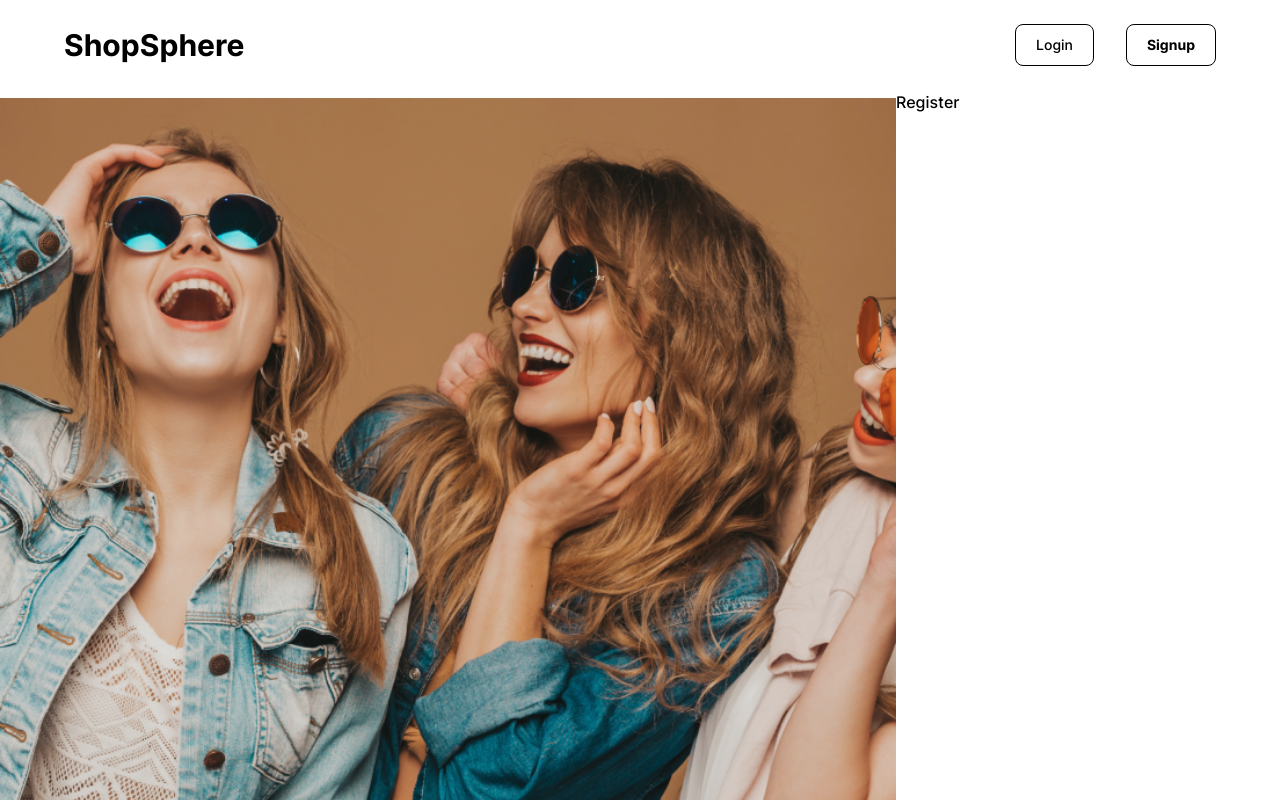
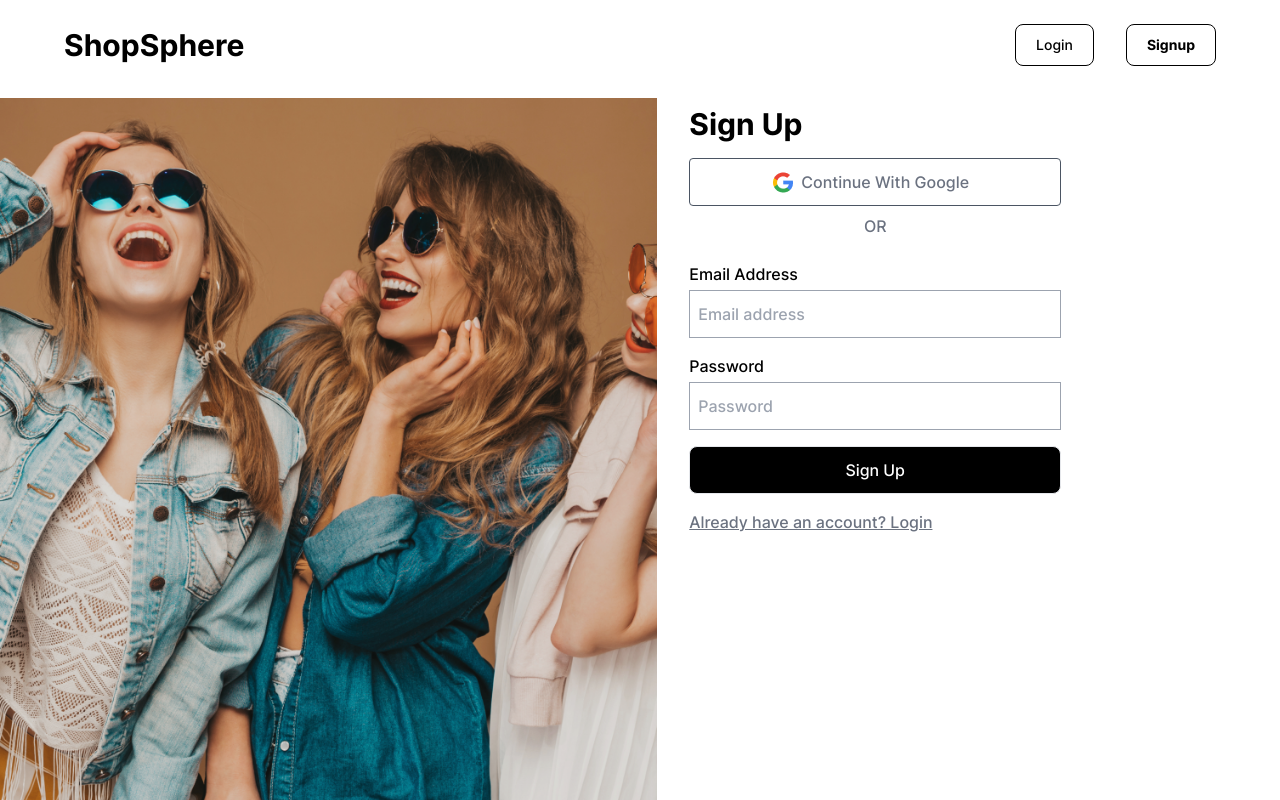
Before and after one commit to ajitkumar20/ShopSphere, a React (Vite) app in the folder shopsphere-frontend/: page /v1/register in a window 1280 px wide. Shown: the top 800 px of the page. Built offline with nearby package versions, Linux system fonts and the light colour scheme.

Commit message:
Integrated register api in frotend

```diff
--- a/shopsphere-frontend/src/App.jsx
+++ b/shopsphere-frontend/src/App.jsx
@@ -15,7 +15,7 @@ function App() {
   const dispatch = useDispatch();
 
   useEffect(() => {
-    //dispatch(setLoading(true));
+    dispatch(setLoading(true));
     fetchCategories()
       .then((res) => {
         dispatch(loadCategories(res));
--- a/shopsphere-frontend/src/api/authentication.js
+++ b/shopsphere-frontend/src/api/authentication.js
@@ -14,3 +14,31 @@ export const loginAPI = async (body)=>{
         throw new Error(err);
     }
 }
+
+export const registerAPI = async (body)=>{
+    const url = API_BASE_URL + '/api/auth/register';
+    try{
+        const response = await axios(url,{
+            method:"POST",
+            data:body
+        });
+        return response?.data;
+    }
+    catch(err){
+        throw new Error(err);
+    }
+}
+
+export const verifyAPI = async (body)=>{
+    const url = API_BASE_URL + '/api/auth/verify';
+    try{
+        const response = await axios(url,{
+            method:"POST",
+            data:body
+        });
+        return response?.data;
+    }
+    catch(err){
+        throw new Error(err);
+    }
+}
--- a/shopsphere-frontend/src/pages/AuthenticationWrapper.jsx
+++ b/shopsphere-frontend/src/pages/AuthenticationWrapper.jsx
@@ -2,11 +2,11 @@ import React from "react";
 import Navigation from "../components/Navigation/Navigation";
 import BckgImage from "../assets/img/bg-1.png";
 import { Outlet } from "react-router-dom";
+import Spinner from "../components/Spinner/Spinner";
 import { useSelector } from "react-redux";
-import Spinner from "../components/Spinner/Spinner";
 
 const AuthenticationWrapper = () => {
-  const isLoading = useSelector((state) => state?.commanState?.loading);
+  const isLoading = useSelector((state)=> state?.commonState?.loading);
   return (
     <div>
       <Navigation variant="auth" />
--- a/shopsphere-frontend/src/pages/Login/Login.jsx
+++ b/shopsphere-frontend/src/pages/Login/Login.jsx
@@ -19,7 +19,7 @@ const Login = () => {
   const onSubmit = useCallback((e) => {
     e.preventDefault();
     setError("");
-    console.log("Values ", values);
+    //console.log("Values ", values);
     dispatch(setLoading(true));
     loginAPI(values).then(res => {
       if(res?.token){
--- a/shopsphere-frontend/src/pages/Register/Register.jsx
+++ b/shopsphere-frontend/src/pages/Register/Register.jsx
@@ -1,8 +1,70 @@
-import React from 'react'
+import React, { useCallback, useState } from 'react'
+import { useDispatch } from 'react-redux';
+import { Link } from 'react-router-dom';
+import { setLoading } from '../../store/features/common';
+import GoogleSignIn from '../../components/Buttons/GoogleSignIn';
+import { registerAPI } from '../../api/authentication';
+import VerifyCode from './VerifyCode';
 
 const Register = () => {
+  const [values,setValues] =useState({
+    email:"",
+    password:"",
+    firstName:"",
+    lastName:"",
+    phone:"",
+  });
+  const [error,setError] =useState("");
+  const dispatch = useDispatch();
+  const [enableVerify,setEnableVerify] =useState(false);
+
+  const onSubmit = useCallback((e) => {
+    e.preventDefault();
+    setError("");
+    //console.log("Values ", values);
+    dispatch(setLoading(true));
+    registerAPI(values).then(res => {
+      if(res?.code === 200){
+        setEnableVerify(true);
+      }
+    }).catch(err => {
+      setError("Invalid or Email already exist!");
+    }).finally(() => {
+      dispatch(setLoading(false));
+    });
+
+  }, [dispatch, values]);
+
+  const handleOnChange = useCallback((e) => {
+    e.persist();
+    setValues(values=>({
+      ...values,
+      [e.target.name]:e.target?.value,
+    }))
+  },[]);
+
   return (
-    <div>Register</div>
+    <div className='px-8 w-full lg:w-[70%]'>
+      {!enableVerify &&
+      <>
+      <p className='text-3xl font-bold pb-4 pt-4'>Sign Up</p>
+      <GoogleSignIn />
+      <p className='text-gray-500 items-center text-center w-full py-2'>OR</p>
+
+      <div className='pt-4'>
+        <form onSubmit={onSubmit} autoComplete='off'>
+          <label>Email Address</label>
+          <input type="email" name='email' value={values?.email} onChange={handleOnChange} placeholder='Email address' className='h-[48px] w-full border p-2 mt-1 mb-4 border-gray-400' required autoComplete='off'/>
+          <label>Password</label>
+          <input type="password" name='password' value={values?.password} onChange={handleOnChange} placeholder='Password' className='h-[48px] mt-1 w-full border p-2 border-gray-400' required autoComplete='new-password'/>
+          <button className='border w-full rounded-lg h-[48px] mb-4 bg-black text-white mt-4 hover:opacity-80'>Sign Up</button>
+        </form>
+      </div>
+      {error && <p className='text-lg text-red-700'>{error}</p>}
+      <Link to={"/v1/login"} className='underline text-gray-500 hover:text-black'>Already have an account? Login</Link>
+      </>}
+      {enableVerify && <VerifyCode email={values?.email}/>}
+    </div>
   )
 }
 
--- /dev/null
+++ b/shopsphere-frontend/src/pages/Register/VerifyCode.jsx
@@ -0,0 +1,64 @@
+import React, { useCallback, useState } from "react";
+import { useDispatch } from "react-redux";
+import { setLoading } from "../../store/features/common";
+import { verifyAPI } from "../../api/authentication";
+
+const VerifyCode = ({ email }) => {
+  const [values, setValues] = useState({
+    userName: email,
+    code: "",
+  });
+
+  const [error, setError] = useState("");
+  const dispatch = useDispatch();
+  const [message, setMessage] = useState("");
+
+  const onSubmit = useCallback(
+    (e) => {
+      e.preventDefault();
+      setError("");
+      dispatch(setLoading(true));
+      verifyAPI(values)
+        .then((res) => {
+          setMessage(
+            "Thank you! Your email has been successfully verified. You can now log in to your account."
+          );
+        })
+        .catch((err) => {
+          setError(
+            "The verification code you entered is incorrect or has expired."
+          );
+        })
+        .finally(() => {
+          dispatch(setLoading(false));
+        });
+    },
+    [dispatch, values]
+  );
+
+  const handleOnChange = useCallback((e) => {
+    e.persist();
+    setValues((values) => ({
+      ...values,
+      [e.target.name]: e.target?.value,
+    }));
+  }, []);
+
+  return (
+    <div className="p-4">
+        {!message &&
+        <>
+            <p className='text-lg text-blue-900'>Registration successful! Please check your email for the verification code to complete your registration.</p>
+            <p className='text-lg text-gray-600 pt-4 font-bold'>Please enter the 6-digit verification code sent to your email to verify your account.</p>
+            <form onSubmit={onSubmit} className='flex flex-col gap-4'>
+                <input type='text' name='code' value={values?.code} maxLength={6} onChange={handleOnChange} placeholder='6 digit code' className='h-[48px] border rounded border-gray-600 p-2 mt-4' required/>
+                <button type='submit' className='border w-[120px] rounded-lg h-[48px] bg-black text-white mb-4'>Verify</button>
+            </form>
+            {error && <p className='text-xl text-red-600'>{error}</p>}
+        </>}
+        {message && <p className='text-lg'>{message}</p>}
+    </div>
+  );
+};
+
+export default VerifyCode;
```
